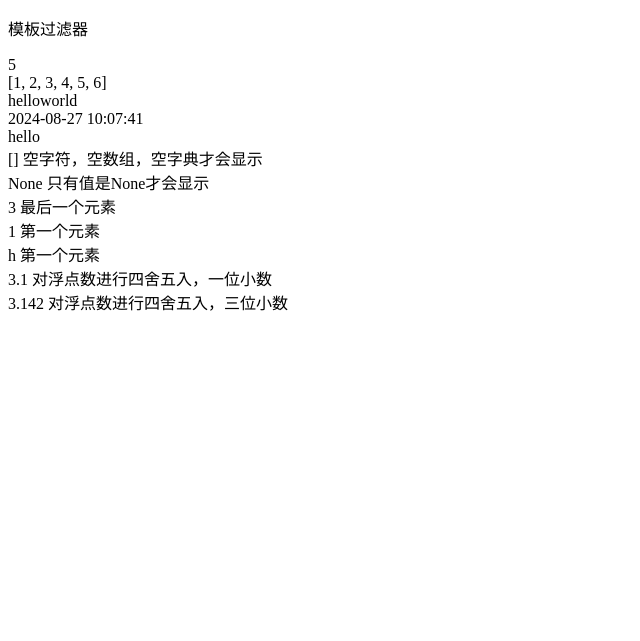
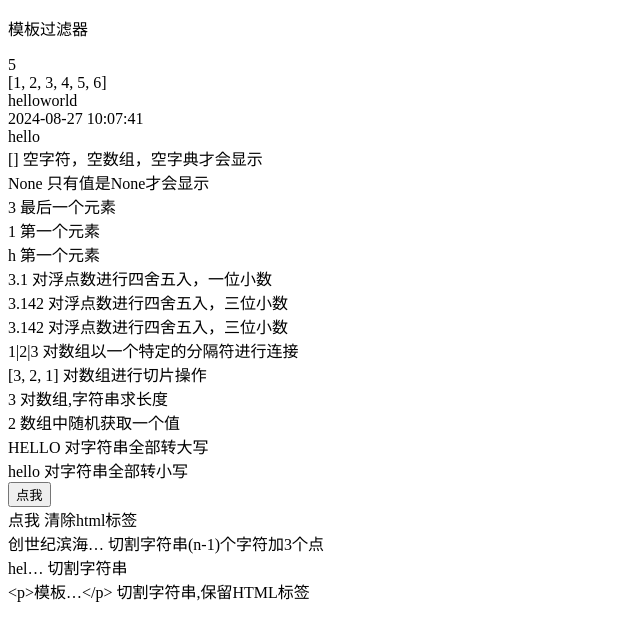
Before and after one commit to alexzhang0311/djangoStudy, a Django app: page /template/ in a window 1280 px wide. Shown: the top 641 px of the page, without its empty margins (0-640 px from the left). Run offline with Django 4.2, Linux system fonts and the light colour scheme.

Commit message:
DTL过滤器

```diff
--- a/first_project/template_filter/views.py
+++ b/first_project/template_filter/views.py
@@ -10,6 +10,10 @@
         "default":"hello",
         "default_0":[],
         "default_1":None,
-        "floatValue":3.1415926
+        "floatValue":3.1415926,
+        "script":"<script> function showAlert(message) { alert(message);}</script>",
+        "alert":"<button onclick=\"showAlert('safe过滤器测试')\">点我</button>",
+        "truncate":"创世纪滨海花园",
+        "truncate_html":"<p>模板过滤器</p>"
     }
     return render(request, "template_filter.html",context=data)
--- a/first_project/templates/template_filter.html
+++ b/first_project/templates/template_filter.html
@@ -5,6 +5,7 @@
     <meta http-equiv="X-UA-Compatible" content="IE=edge">
     <meta name="viewport" content="width=device-width, initial-scale=1.0">
     <title>模板过滤器</title>
+    {{ script|safe }}
 </head>
 <body>
     <p>模板过滤器</p>
@@ -20,6 +21,19 @@
     <div>{{ "hello"|first }} 第一个元素</div>
     <div>{{ floatValue|floatformat }} 对浮点数进行四舍五入，一位小数</div>
     <div>{{ floatValue|floatformat:3 }} 对浮点数进行四舍五入，三位小数</div>
+    <div>{{ floatValue|floatformat:3 }} 对浮点数进行四舍五入，三位小数</div>
+    <div>{{ value1|join:"|" }} 对数组以一个特定的分隔符进行连接</div>
+    <div>{{ value1|slice:"::-1"}} 对数组进行切片操作</div>
+    <div>{{ value1|length }} 对数组,字符串求长度</div>
+    <div>{{ value1|random }} 数组中随机获取一个值</div>
+    <div>{{ default|upper }} 对字符串全部转大写</div>
+    <div>{{ default|lower }} 对字符串全部转小写</div>
+    <div> {{ alert | safe}} </div>
+    <div> {{ alert | striptags}} 清除html标签</div>
+    <div> {{ truncate | truncatechars:"6"}} 切割字符串(n-1)个字符加3个点</div>
+    <div> {{ default | truncatechars:"4"}} 切割字符串</div>
+    <div> {{ truncate_html | truncatechars_html:"3"}} 切割字符串,保留HTML标签</div>
+
 
 </body>
 </html>
```
